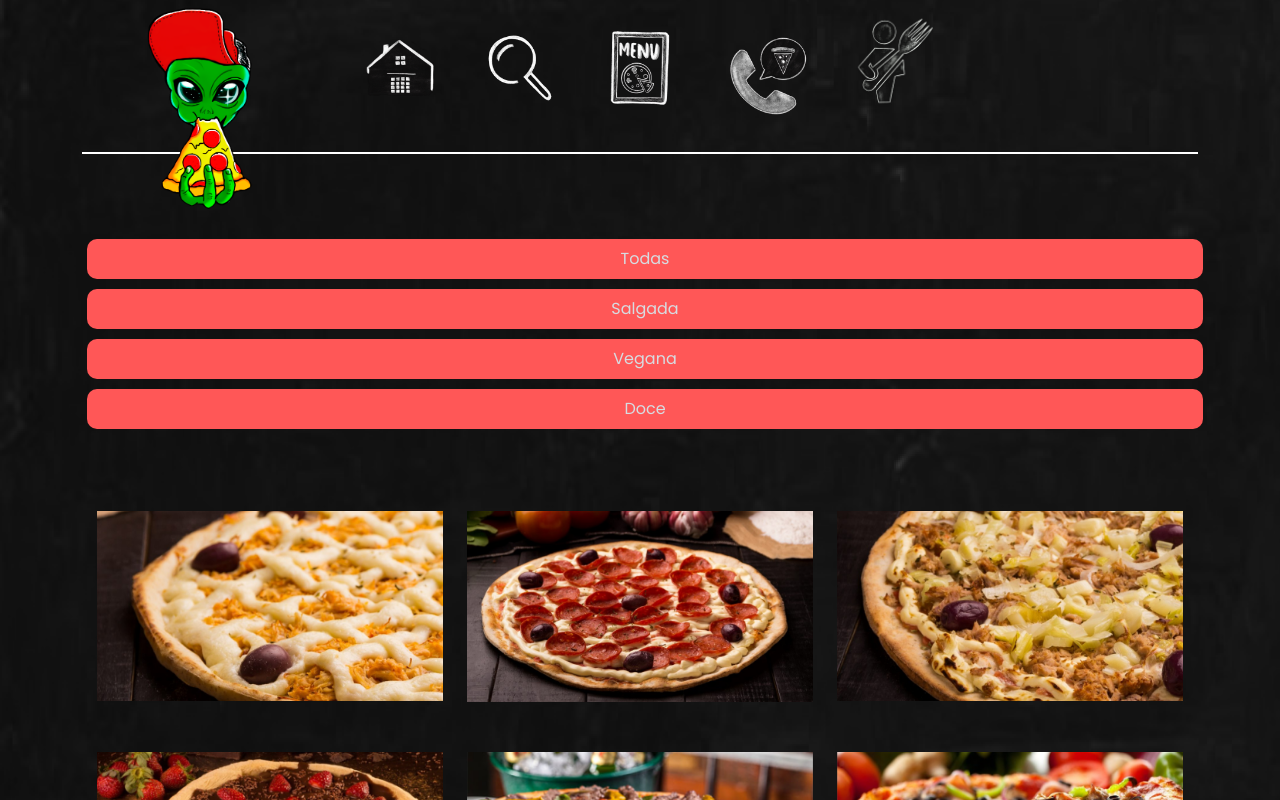
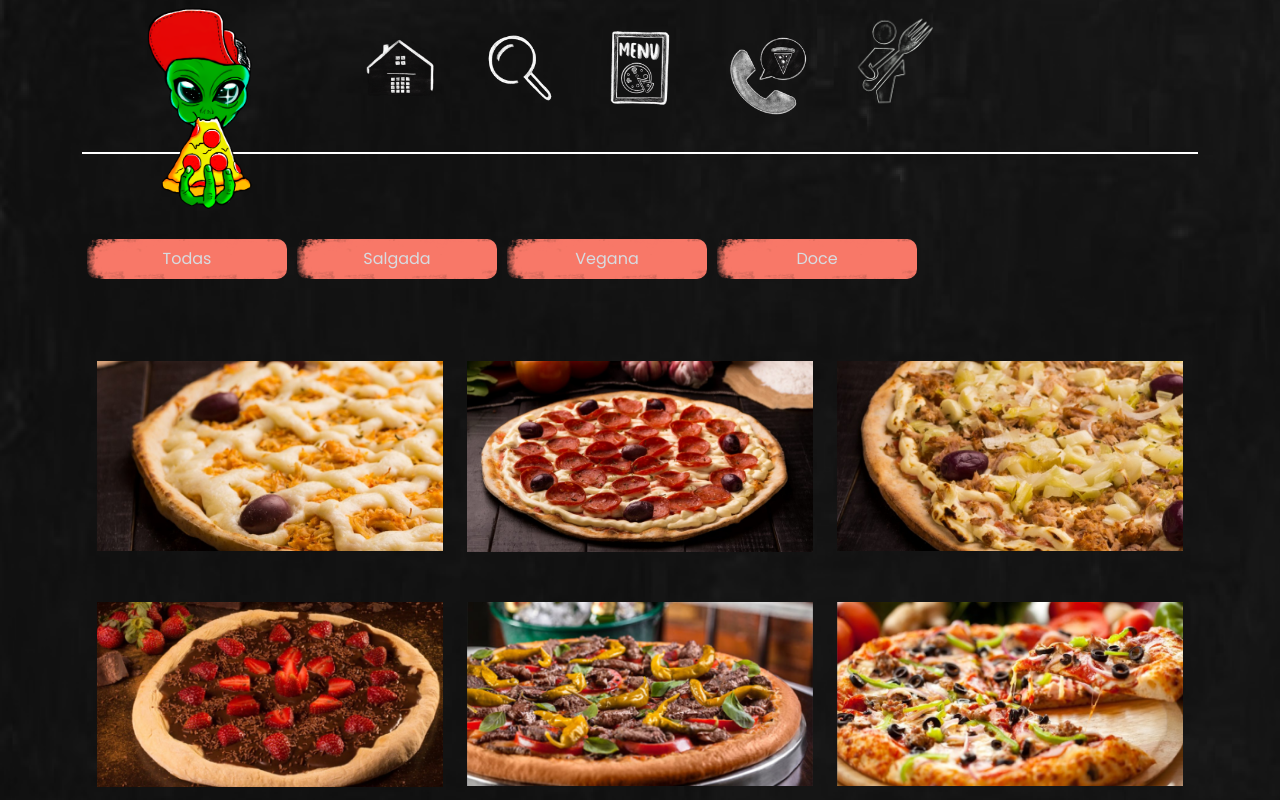
Before and after one commit to SarahTeodoro44/PlatPizza-Front, a React (Create React App) app: page /cardapio in a window 1280 px wide. Shown: the top 800 px of the page. Built offline with nearby package versions, Linux system fonts and the light colour scheme.

Commit message:
ajuste no botão do menu

```diff
--- a/src/components/footer/footer.css
+++ b/src/components/footer/footer.css
@@ -6,6 +6,10 @@
     margin: 5px 5px;
 }
 
+.icons-nav:hover {
+    transform: scale(0.9);
+    transition: 0.5s;
+}
 .border-bottom-white02 {
     border-top: 4px solid rgb(255, 255, 255);
 }
--- a/src/components/menuCardapio/Button.jsx
+++ b/src/components/menuCardapio/Button.jsx
@@ -1,5 +1,5 @@
 import './Menu.css';
-
+import ButtonGroup from 'react-bootstrap/ButtonGroup';
 import items from '../../pages/Cardapio/allData';
 
 export function Button({ button, filter }) {
@@ -8,9 +8,9 @@ export function Button({ button, filter }) {
             {
                 button.map((cat, i) => {
                     return (
-                        <div>
-                            <button type="button" onClick={() => filter(cat)}>{cat}</button>
-                        </div>
+                        <ButtonGroup aria-label="Basic example">
+                            <button type="button" className="button-menu" onClick={() => filter(cat)}>{cat}</button>
+                            </ButtonGroup>
 
                     )
                 })
--- a/src/components/menuCardapio/Menu.css
+++ b/src/components/menuCardapio/Menu.css
@@ -142,7 +142,7 @@
     height: 220px;
     z-index: 1000;
 }
-button, select {
+.button-menu {
     text-align: center;
     position: relative;
     margin: 5px;
@@ -154,9 +154,9 @@ button, select {
     border: hidden;
     border-radius: 10px;
     color:#d7dce1;
-    width:100%;
+    width:200px;
     height: 40px;
-    background: #ff5757;
+    background: url("../../assets/images/Faixa-Vermelha.png");
 }
 
 .button-categoria{
```
Also changed, not shown: 1 other file (tests, documents, lock files or other folders).
